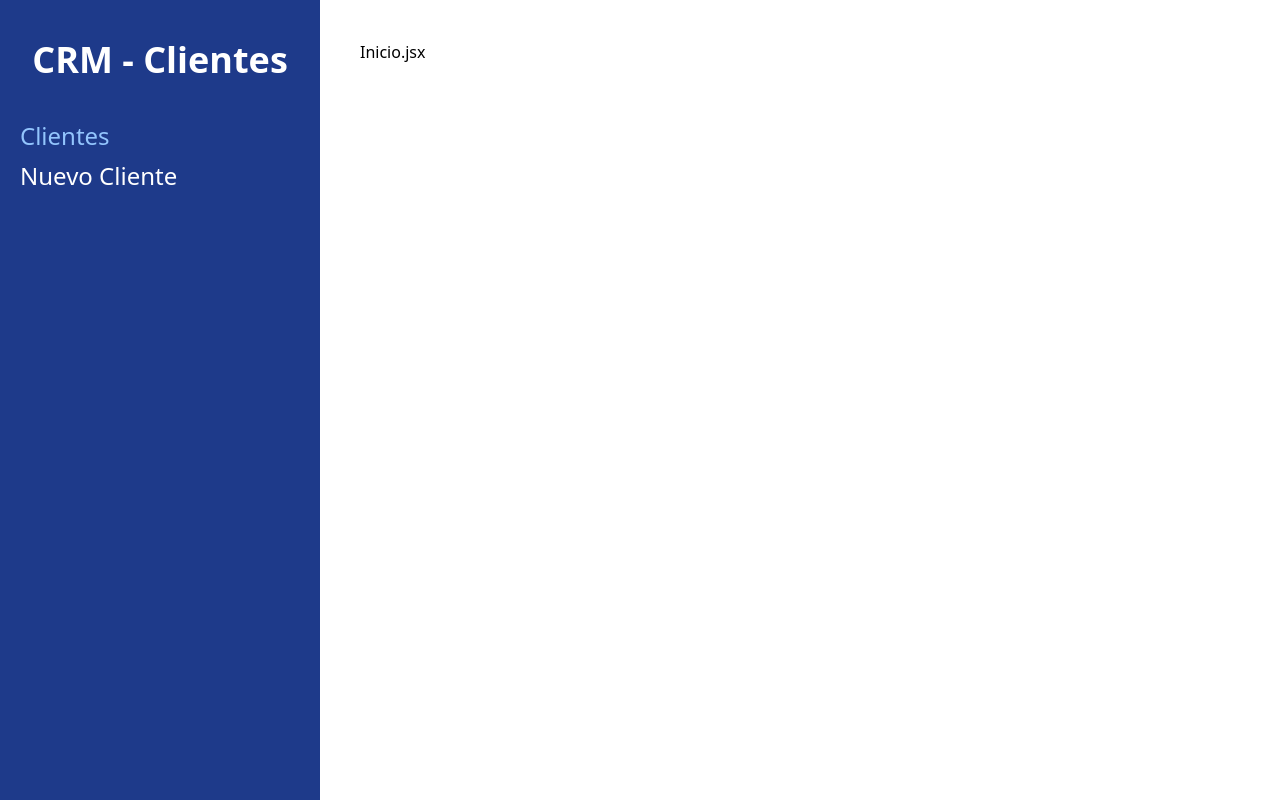
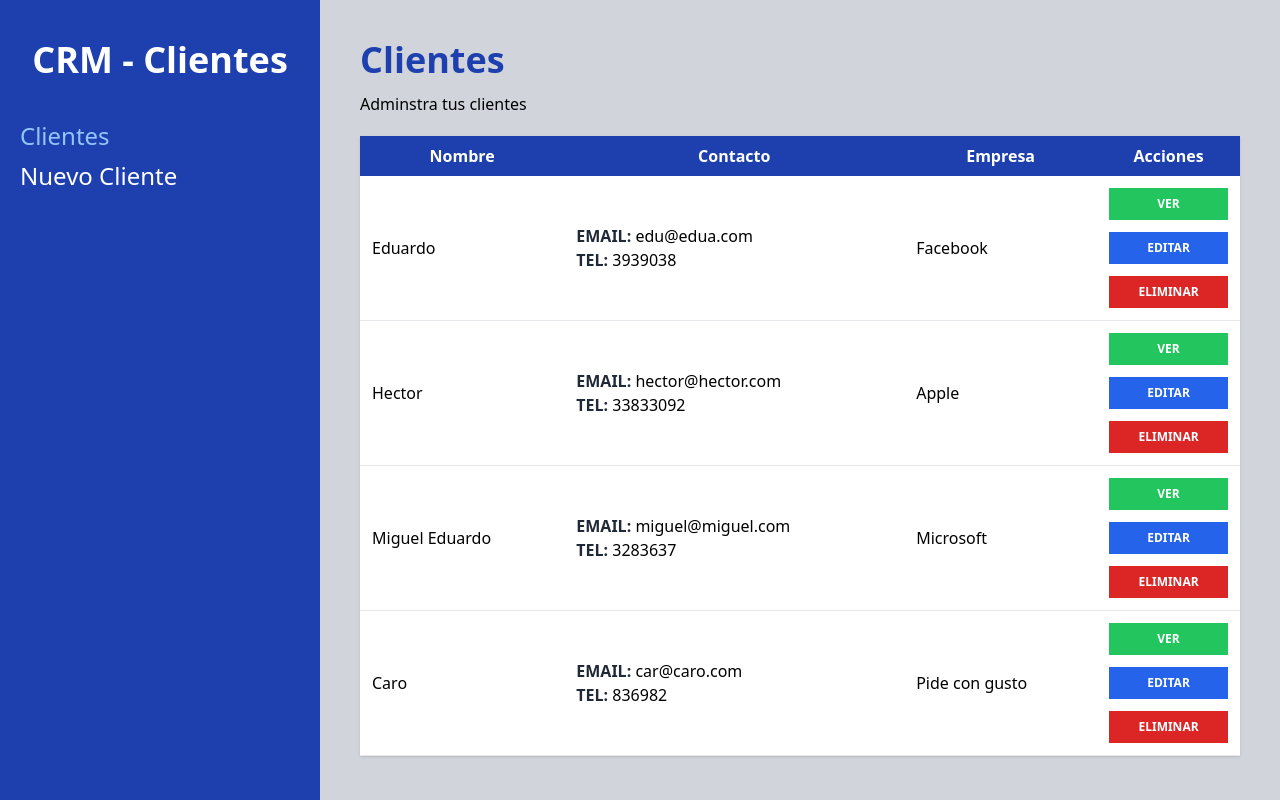
Before and after one commit to eduardoromeror9/react, a React (Vite) app in the folder crm-react/: page /clientes in a window 1280 px wide. Built offline with nearby package versions, Linux system fonts and the light colour scheme; data requests are answered from the project's data file.

Commit message:
pagina para ver cliente

```diff
--- /dev/null
+++ b/crm-react/db.json
@@ -0,0 +1,36 @@
+{
+  "clientes": [
+    {
+      "nombre": "Eduardo",
+      "empresa": "Facebook",
+      "email": "edu@edua.com",
+      "telefono": "3939038",
+      "notas": "Esperando datos",
+      "id": 1
+    },
+    {
+      "nombre": "Hector",
+      "empresa": "Apple",
+      "email": "hector@hector.com",
+      "telefono": "33833092",
+      "notas": "Ingeniero de Datos",
+      "id": 2
+    },
+    {
+      "nombre": "Miguel Eduardo",
+      "empresa": "Microsoft",
+      "email": "miguel@miguel.com",
+      "telefono": "3283637",
+      "notas": "Esta aprendiendo a diseñar juegos ",
+      "id": 3
+    },
+    {
+      "nombre": "Caro",
+      "empresa": "Pide con gusto",
+      "email": "car@caro.com",
+      "telefono": "836982",
+      "notas": "Propietaria de Pide con Gusto",
+      "id": 4
+    }
+  ]
+}
--- /dev/null
+++ b/crm-react/src/components/Alerta.jsx
@@ -0,0 +1,13 @@
+import React, { Children } from 'react'
+
+const Alerta = ({ children }) => {
+  return (
+
+    <div className="text-red-500 text-center my-4 font-bold p-1 uppercase">
+      { children }
+    </div>
+
+  )
+}
+
+export default Alerta
--- /dev/null
+++ b/crm-react/src/components/Cliente.jsx
@@ -0,0 +1,40 @@
+import { useNavigate } from 'react-router-dom'
+
+const Cliente = ({ cliente, handleEliminar }) => {
+  const navigate = useNavigate()
+
+  const { nombre, empresa, email, telefono, notas, id } = cliente
+
+  return (
+    <tr className="border-b hover:bg-gray-200">
+      <td className="p-3">{nombre}</td>
+      <td className="p-3">
+        <p><span className="text-gray-800 uppercase font-bold">Email: </span> {email} </p>
+        <p><span className="text-gray-800 uppercase font-bold">Tel: </span> {telefono} </p>
+      </td>
+      <td className="p-3">{empresa}</td>
+      <td className="p-3">
+
+        <button
+          type="button"
+          className="bg-green-500 hover:bg-green-700 block w-full text-white p-2 uppercase font-bold text-xs"
+          onClick={() => navigate(`/clientes/${id}`)}
+        >Ver</button>
+
+        <button
+          type="button"
+          className="bg-blue-600 hover:bg-blue-800 block w-full text-white p-2 uppercase font-bold text-xs mt-3"
+          onClick={() => navigate(`/clientes/editar/${id}`)}
+        >Editar</button>
+
+        <button
+          type="button"
+          className="bg-red-600 hover:bg-red-800 block w-full text-white p-2 uppercase font-bold text-xs mt-3"
+          onClick={() => handleEliminar(id)}
+        >Eliminar</button>
+      </td>
+    </tr>
+  )
+}
+
+export default Cliente
--- a/crm-react/src/components/Formulario.jsx
+++ b/crm-react/src/components/Formulario.jsx
@@ -1,7 +1,51 @@
 import React from 'react'
 import { Formik, Form, Field } from 'formik'
+import { useNavigate } from 'react-router-dom'
+import * as Yup from 'yup';
+import Alerta from './Alerta';
+
 
 const Formulario = () => {
+
+  const navigate = useNavigate()
+
+  const nuevoClienteSchema = Yup.object().shape({
+    nombre: Yup.string()
+      .min(3, "El Nombre es muy corto")
+      .max(20, "El Nombre es muy largo")
+      .required("El Nombre del Cliente es Obligatorio"),
+    empresa: Yup.string().required("El Nombre de la empresa es obligatorio"),
+    email: Yup.string()
+      .email("Email no válido")
+      .required("El email es obligatorio"),
+    telefono: Yup.number()
+      .positive("Número no válido")
+      .integer("Número no válido")
+      .typeError("El Número no es válido"),
+  });
+
+  const handleSubmit = async (values) => {
+    try {
+      const url = 'http://localhost:4000/clientes';
+
+      const respuesta = await fetch(url, {
+        method: 'POST',
+        body: JSON.stringify(values),
+        headers: {
+          'Content-Type': 'application/json'
+        }
+      })
+
+      const resultado = await respuesta.json();
+      console.log(resultado);
+
+      navigate('/clientes')
+
+    } catch (error) {
+      console.log(error)
+    }
+  }
+
   return (
     <div className="bg-white mt-10 px-5 py-10 rounded-md shadow-md md:w-3/4 mx-auto">
       <h1 className="text-gray-600 font-bold text-xl uppercase text-center">Agregar Cliente</h1>
@@ -14,9 +58,15 @@ const Formulario = () => {
           telefono: "",
           notas: "",
         }}
+        onSubmit={ async ( values, {resetForm} ) => {
+          await handleSubmit( values )
+
+          resetForm()
+        }}
+        validationSchema={nuevoClienteSchema}
       >
-        {() => (
-
+        {({errors, touched}) => {
+          return (
         <Form className="mt-10">
 
           <div className="mb-4">
@@ -31,6 +81,11 @@ const Formulario = () => {
               placeholder="Nombre del Cliente"
               name="nombre"
             />
+
+            {errors.nombre && touched.nombre ? (
+              <Alerta>{errors.nombre}</Alerta>
+            ) : null}
+
           </div>
 
           <div className="mb-4">
@@ -45,6 +100,11 @@ const Formulario = () => {
               placeholder="Empresa del Cliente"
               name="empresa"
             />
+
+            {errors.empresa && touched.empresa ? (
+              <Alerta>{errors.empresa}</Alerta>
+            ) : null}
+
           </div>
 
           <div className="mb-4">
@@ -59,6 +119,11 @@ const Formulario = () => {
               placeholder="Email del Cliente"
               name="email"
             />
+
+            {errors.email && touched.email ? (
+              <Alerta>{errors.email}</Alerta>
+            ) : null}
+
           </div>
 
           <div className="mb-4">
@@ -73,6 +138,11 @@ const Formulario = () => {
               placeholder="Telefono del Cliente"
               name="telefono"
             />
+
+            {errors.telefono && touched.telefono ? (
+              <Alerta>{errors.telefono}</Alerta>
+            ) : null}
+
           </div>
 
           <div className="mb-4">
@@ -93,11 +163,11 @@ const Formulario = () => {
           <input
             type="submit"
             value="Agregar Cliente"
-            className="mt-5 w-full bg-blue-800 p-3 text-white uppercase font-bold text-lg rounded-lg"
+            className="mt-5 w-full bg-blue-800 p-3 text-white uppercase font-bold text-lg rounded-lg cursor-pointer"
           />
 
         </Form>
-      )}
+      )}}
       </Formik>
     </div>
   )
--- a/crm-react/src/layout/Layout.jsx
+++ b/crm-react/src/layout/Layout.jsx
@@ -7,9 +7,9 @@ const Layout = () => {
   const urlActual = location.pathname
 
   return (
-    <div className="md:flex md:min-h-screen">
+    <div className="md:flex md:min-h-screen bg-gray-300">
 
-      <div className="md:w-1/4 bg-blue-900 px-5 py-10">
+      <div className="md:w-1/4 bg-blue-800 px-5 py-10">
         <h2 className="text-4xl font-black text-center text-white ">CRM - Clientes</h2>
         <nav className="mt-10">
           <Link
--- a/crm-react/src/paginas/Inicio.jsx
+++ b/crm-react/src/paginas/Inicio.jsx
@@ -1,10 +1,54 @@
-import React from 'react'
+import { useState, useEffect } from 'react'
+import Cliente from '../components/Cliente'
 
 const Inicio = () => {
+
+  const [clientes, setClientes] = useState([])
+
+  useEffect(() => {
+    const obtenerClientesAPI = async () => {
+      try {
+        const url = 'http://localhost:4000/clientes';
+        const respuesta = await fetch(url);
+        const resultado = await respuesta.json();
+
+        setClientes(resultado);
+      } catch (error) {
+        console.log(error)
+      }
+    }
+    obtenerClientesAPI();
+  }, [])
+
   return (
-    <div>
-      <h1>Inicio.jsx</h1>
-    </div>
+    <>
+      <h1 className="font-black text-4xl text-blue-800">Clientes</h1>
+      <p className="mt-3">Adminstra tus clientes</p>
+
+      <table className="w-full mt-5 table-auto shadow bg-white">
+
+        <thead className="bg-blue-800 text-white">
+          <tr>
+            <th className="p-2">Nombre</th>
+            <th className="p-2">Contacto</th>
+            <th className="p-2">Empresa</th>
+            <th className="p-2">Acciones</th>
+          </tr>
+        </thead>
+
+        <tbody>
+          {clientes.map(cliente => (
+            <Cliente
+              key={cliente.id}
+              cliente={cliente}
+              // handleEliminar={handleEliminar}
+            />
+          ))}
+        </tbody>
+
+      </table>
+
+    </>
   )
 }
 
--- a/crm-react/src/paginas/NuevoCliente.jsx
+++ b/crm-react/src/paginas/NuevoCliente.jsx
@@ -5,7 +5,7 @@ import Formulario from '../components/Formulario'
 const NuevoCliente = () => {
   return (
     <>
-      <h1 className="font-black text-4xl text-blue-900">Nuevo Cliente</h1>
+      <h1 className="font-black text-4xl text-blue-800">Nuevo Cliente</h1>
       <p className="mt-3">Llena los siguientes campos para registrar un cliente</p>
 
       <Formulario />
```
Also changed, not shown: 1 other file (tests, documents, lock files or other folders).
